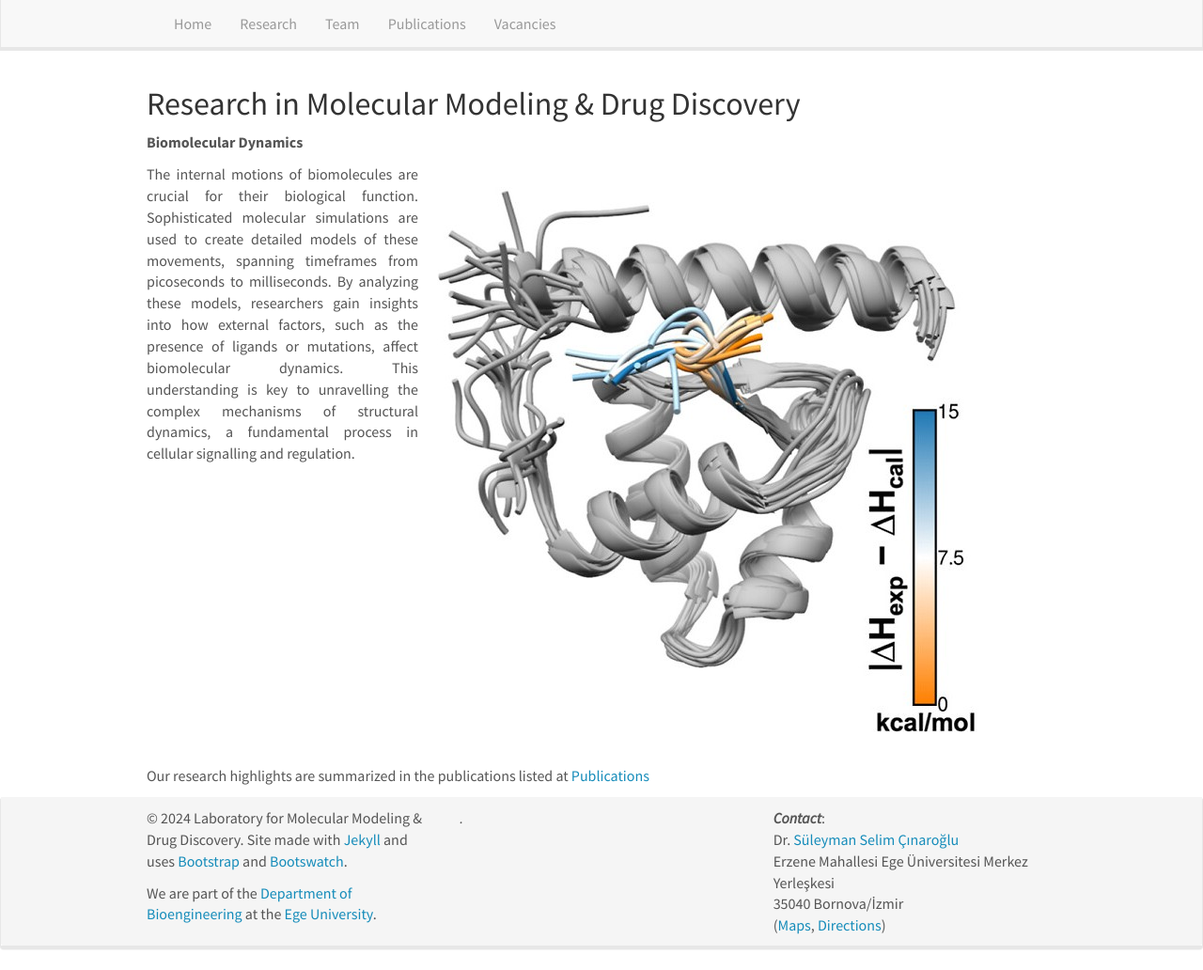
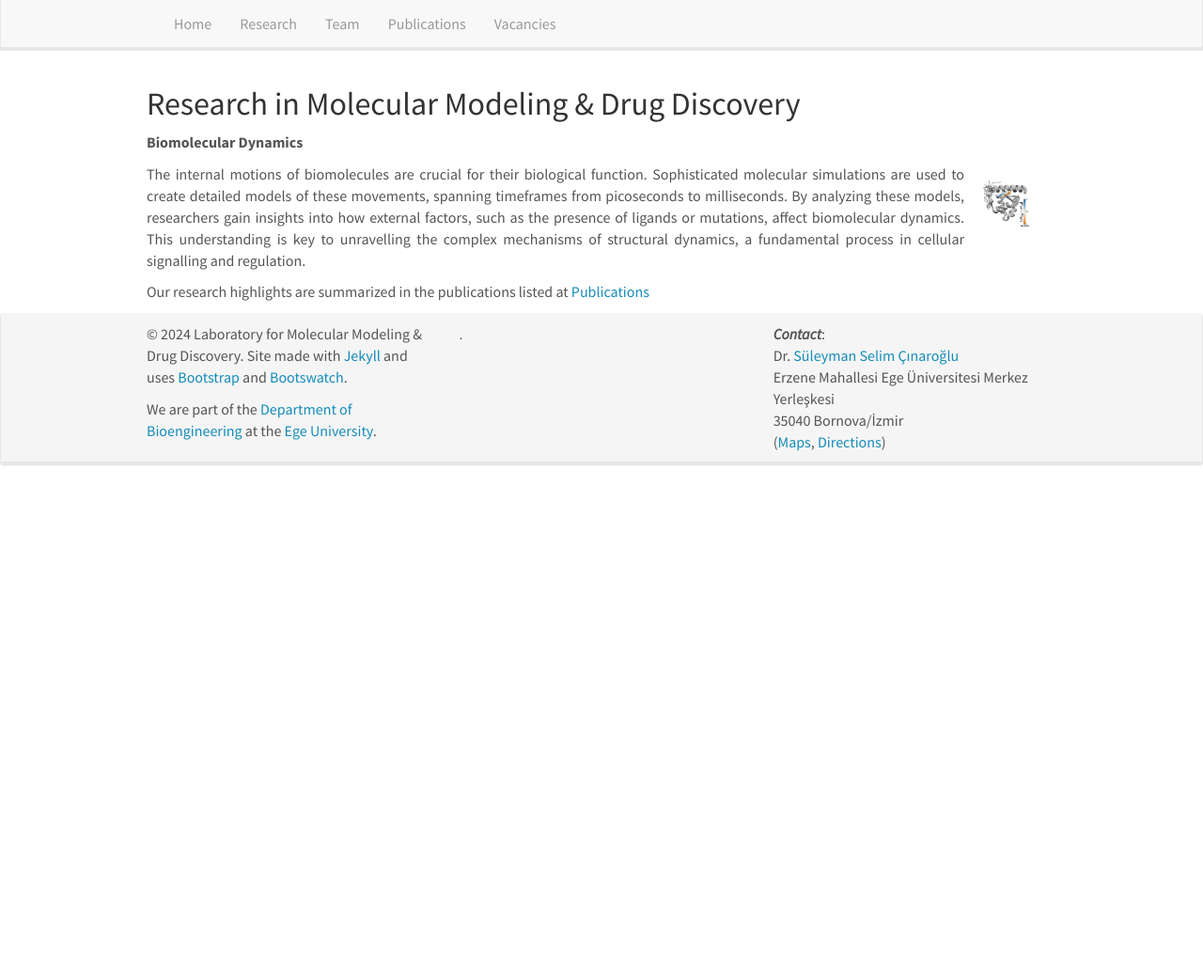
Before and after one commit to CinarogluLab/cinaroglulab.github.io, a Jekyll site: the page built from _pages/research.md, in a window 1280 px wide and 1032 px high. Shown: the whole window at 94% size. Built offline with Jekyll 4.4.1, drawn with Linux system fonts in a browser that asks for light colours; nearby versions of some CDN libraries.

Commit message:
Update research.md

```diff
--- a/_pages/research.md
+++ b/_pages/research.md
@@ -20,7 +20,7 @@
 
 <div style="flex: 0 0 auto;">
 
-<img src="https://raw.githubusercontent.com/CinarogluLab/cinaroglulab.github.io/main/images/images-0003.jpeg" alt="Biomolecular Dynamics" style="max-width: 100%; height: auto;">
+<img src="https://raw.githubusercontent.com/CinarogluLab/cinaroglulab.github.io/main/images/images-0003.jpeg" alt="Biomolecular Dynamics" style="height: 50px;">
 
 </div>
 </div>
```
